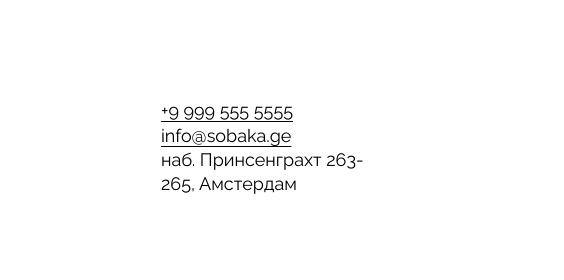
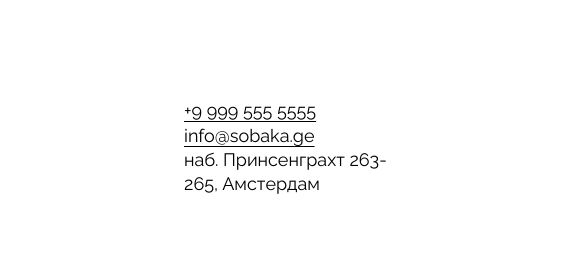
Before and after one commit to Samguri/ono-tebe-nado, a plain HTML site: page index.html in a window 1280 px wide. Shown: the top 280 px of the page, 716-1280 px from the left. Drawn offline with Linux system fonts and the light colour scheme.

Commit message:
Add files via upload

```diff
--- a/styles/style.css
+++ b/styles/style.css
@@ -57,11 +57,8 @@ main {
 
 .address {
     font-style: inherit;
-}
-
-.header__address {
     justify-self: center;
-    font-style: inherit;
+    margin-right: 13px;
 }
 
 .address__item {
```
